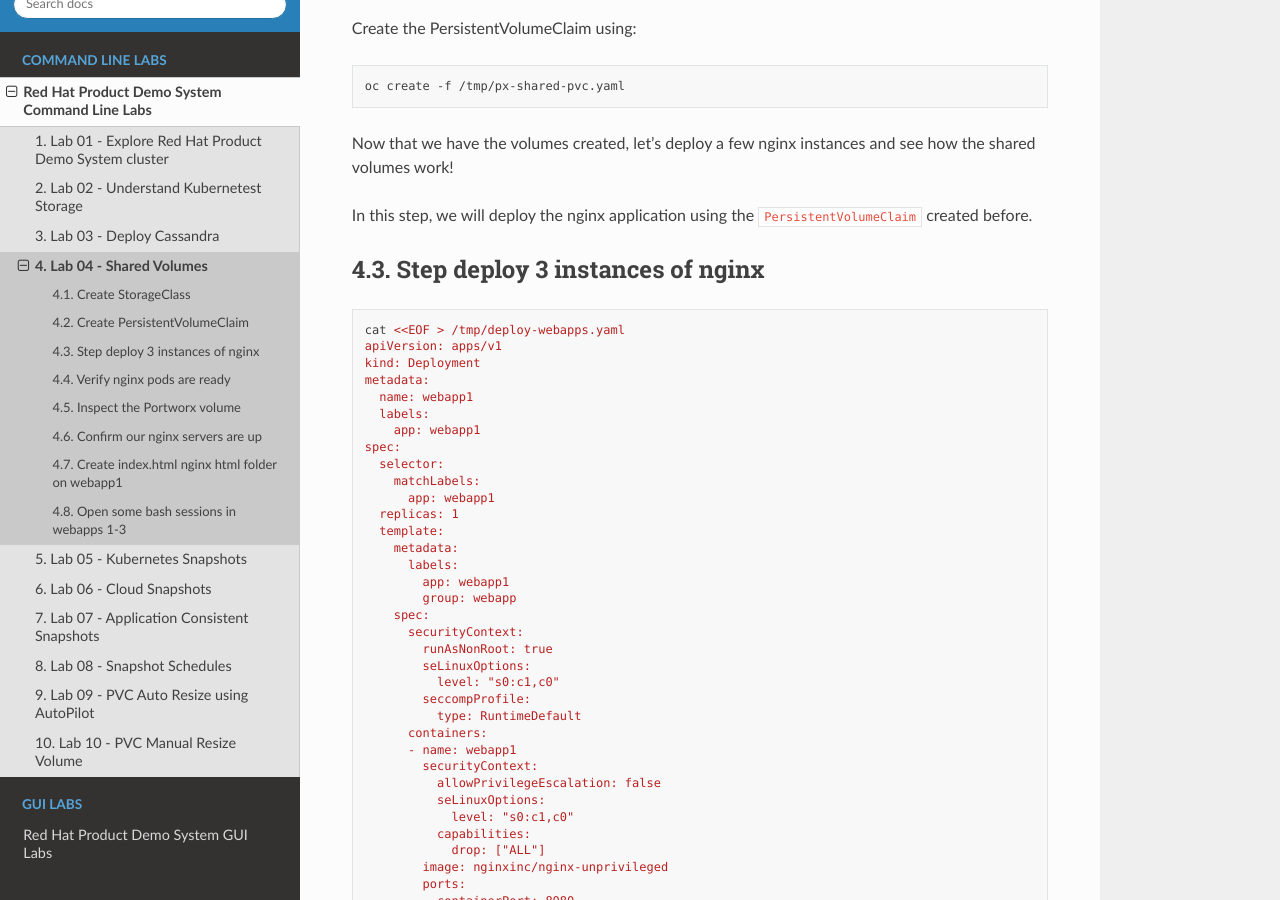
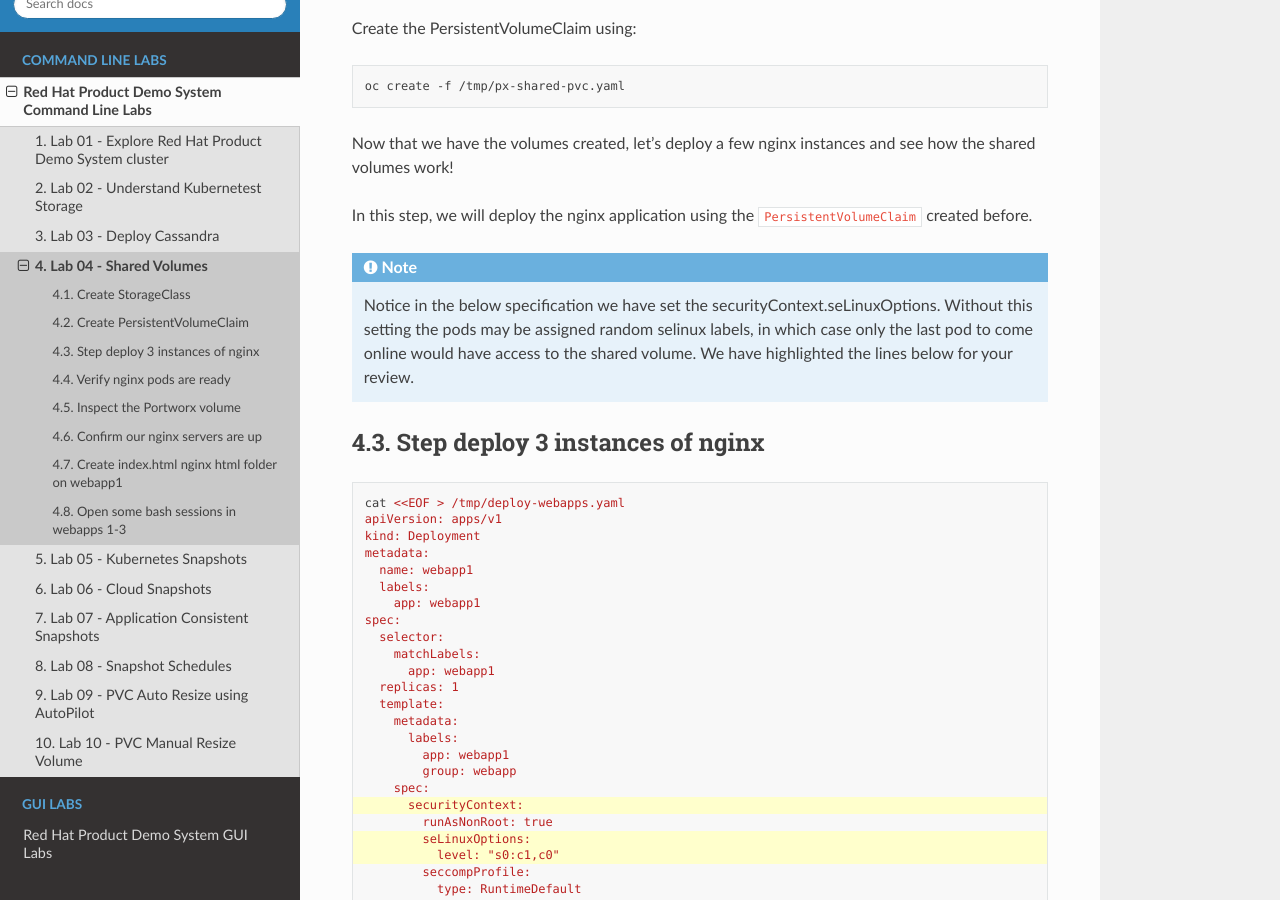
Before and after one commit to rhpds/pxe-rhdp-lab, a Sphinx documentation site: the page built from docs/source/cli-based-labs/lab04guide-cli.rst, in a window 1280 px wide and 900 px high, scrolled down 1235 px. Built offline with Sphinx 7.4.7 and the Read the Docs theme 2.0.0, drawn with Linux system fonts in a browser that asks for light colours.

Commit message:
Note about selinux labels

```diff
--- a/docs/source/cli-based-labs/lab04guide-cli.rst
+++ b/docs/source/cli-based-labs/lab04guide-cli.rst
@@ -74,10 +74,13 @@ and see how the shared volumes work!
 In this step, we will deploy the nginx application using the
 ``PersistentVolumeClaim`` created before.
 
+.. note:: Notice in the below specification we have set the securityContext.seLinuxOptions. Without this setting the pods may be assigned random selinux labels, in which case only the last pod to come online would have access to the shared volume. We have highlighted the lines below for your review.
+
 Step deploy 3 instances of nginx
 --------------------------------
 
 .. code-block:: shell
+  :emphasize-lines: 19,21-22
 
   cat <<EOF > /tmp/deploy-webapps.yaml
   apiVersion: apps/v1
```
